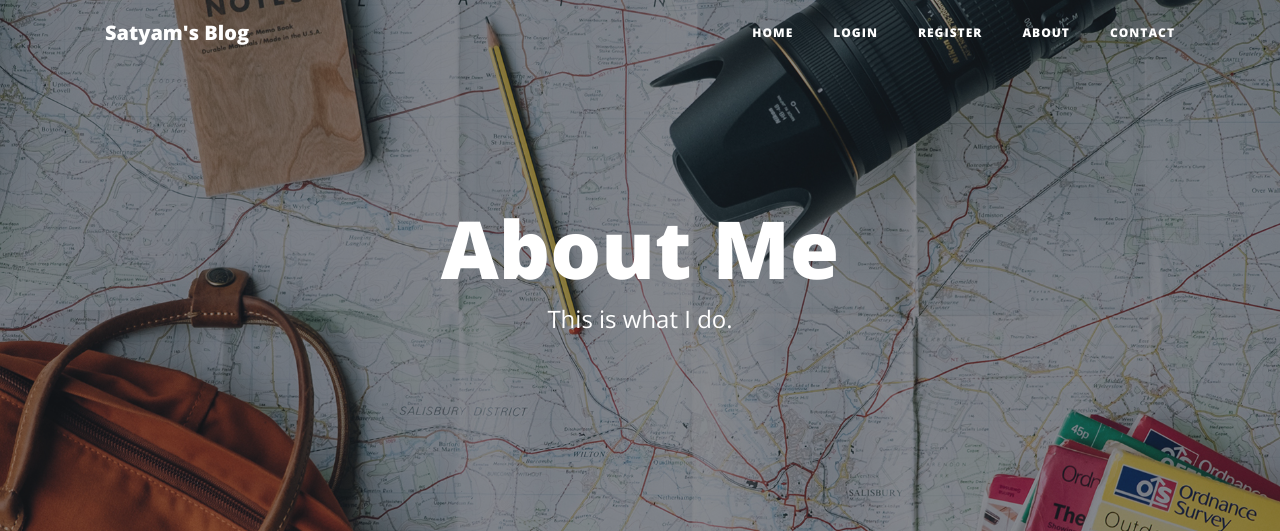
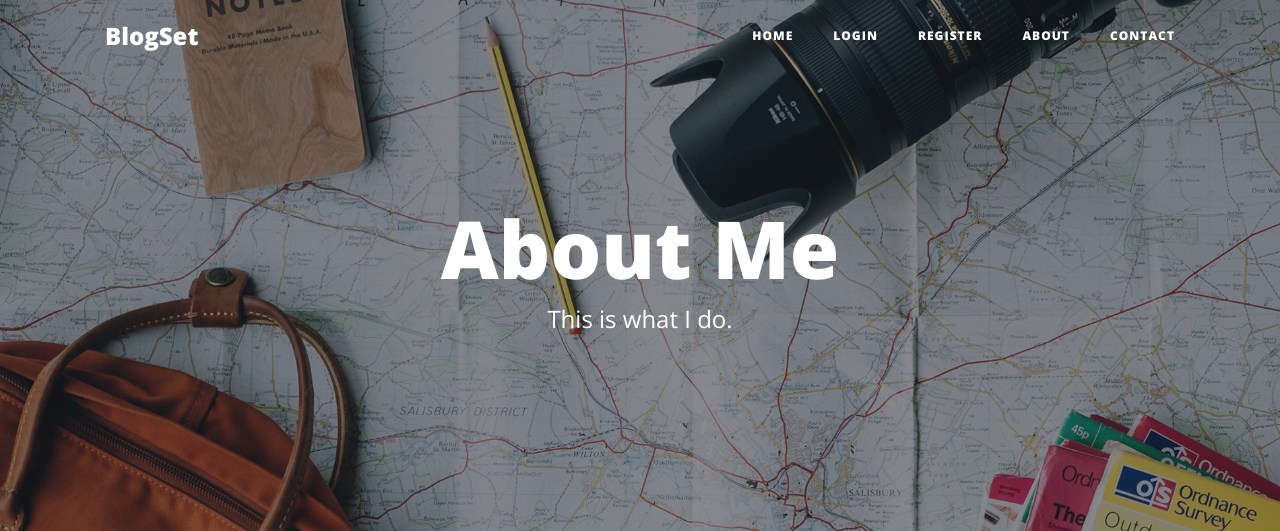
Before and after one commit to satyam3003/satyam-blog, a Flask app: page /about in a window 1280 px wide. Shown: the top 531 px of the page. Run offline with Flask 2, Linux system fonts and the light colour scheme; some libraries are stand-ins or nearby versions.

Commit message:
name and navbar change

```diff
--- a/templates/header.html
+++ b/templates/header.html
@@ -31,7 +31,7 @@
 <!-- Navigation -->
 <nav class="navbar navbar-expand-lg navbar-light fixed-top" id="mainNav">
     <div class="container">
-        <a class="navbar-brand" href="{{url_for('get_all_posts')}}">Satyam's Blog</a>
+        <a style="font-size: x-large" class="navbar-brand" href="{{url_for('get_all_posts')}}">BlogSet</a>
         <button class="navbar-toggler navbar-toggler-right" type="button" data-toggle="collapse"
                 data-target="#navbarResponsive" aria-controls="navbarResponsive" aria-expanded="false"
                 aria-label="Toggle navigation">
--- a/templates/index.html
+++ b/templates/index.html
@@ -7,7 +7,7 @@
       <div class="row">
         <div class="col-lg-8 col-md-10 mx-auto">
           <div class="site-heading">
-            <h1>Satyam's Blog</h1>
+            <h1>BlogSet</h1>
             <span class="subheading">A collection of random musings.</span>
           </div>
         </div>
```
